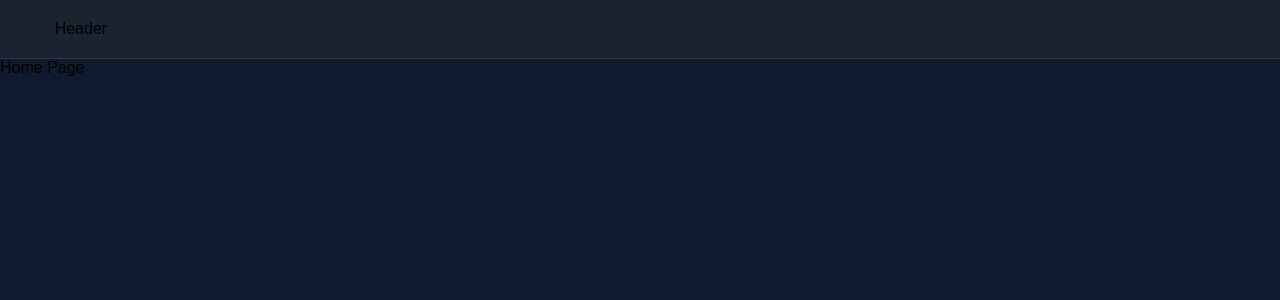
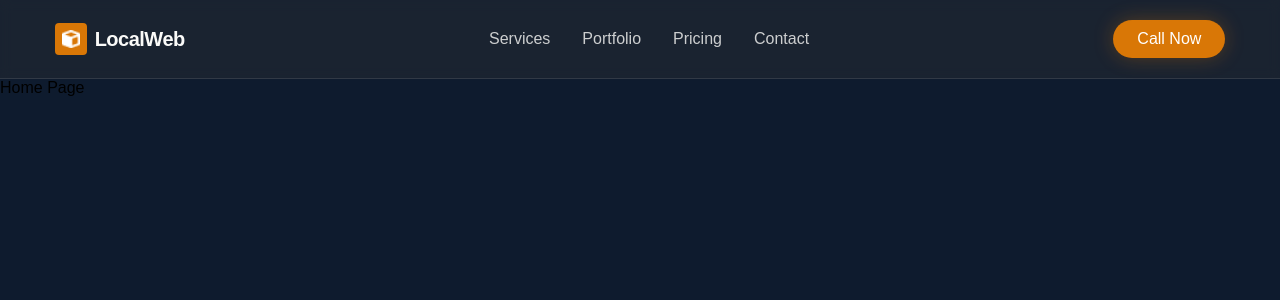
Before and after one commit to devxjake/web-agency, a Next.js app: page / in a window 1280 px wide. Shown: the top 300 px of the page. Built offline with nearby package versions, Linux system fonts and the light colour scheme.

Commit message:
Header Component

```diff
--- a/components/Header.jsx
+++ b/components/Header.jsx
@@ -1,3 +1,111 @@
+"use client";
+
+import { useState, useEffect } from "react";
+
+import Image from "next/image";
+import Link from "next/link";
+import Button from "./shared/Button";
+
 export default function Header() {
-  return <header>Header</header>;
+  const [menuOpen, setMenuOpen] = useState(false);
+  const [width, setWidth] = useState(
+    typeof window !== "undefined" ? window.innerWidth : 0,
+  );
+
+  const handleOpenMenu = () => {
+    setMenuOpen((prev) => !prev);
+  };
+
+  useEffect(() => {
+    const handleResize = () => setWidth(window.innerWidth);
+    window.addEventListener("resize", handleResize);
+
+    return () => window.removeEventListener("resize", handleResize);
+  }, []);
+
+  useEffect(() => {
+    if (width >= 768) {
+      setMenuOpen(false);
+    }
+  }, [width]);
+
+  return (
+    <header>
+      {/* LOGO */}
+      <div className="logo">
+        <div className="logo-icon__container">
+          <Image
+            src="/assets/icons/logo.png"
+            width={14}
+            height={14}
+            alt="logo"
+            className="logo-icon"
+          />
+        </div>
+        <h1>LocalWeb</h1>
+      </div>
+
+      {/* DESKTOP NAV */}
+      <nav className="desktop-nav">
+        <ul className="desktop-nav__links">
+          <li>
+            <Link href="/" className="nav-link">
+              Services
+            </Link>
+          </li>
+          <li>
+            <Link href="/" className="nav-link">
+              Portfolio
+            </Link>
+          </li>
+          <li>
+            <Link href="/" className="nav-link">
+              Pricing
+            </Link>
+          </li>
+          <li>
+            <Link href="/" className="nav-link">
+              Contact
+            </Link>
+          </li>
+        </ul>
+      </nav>
+
+      {/* OPEN MOBILE MENU BTN */}
+      <Button className="nav-btn__mobile" handleClick={handleOpenMenu}></Button>
+
+      {/* MOBILE NAV */}
+      {menuOpen && (
+        <nav className="mobile-nav">
+          <ul className="mobile-nav__links">
+            <li>
+              <Link href="/" className="nav-link">
+                Services
+              </Link>
+            </li>
+            <li>
+              <Link href="/" className="nav-link">
+                Portfolio
+              </Link>
+            </li>
+            <li>
+              <Link href="/" className="nav-link">
+                Pricing
+              </Link>
+            </li>
+            <li>
+              <Link href="/" className="nav-link">
+                Contact
+              </Link>
+            </li>
+          </ul>
+
+          <Button className={`btn-primary mobile-nav-btn`}>Call Now</Button>
+        </nav>
+      )}
+
+      {/* CTA BTN - DESKTOP */}
+      <Button className={`btn-primary nav-btn`}>Call Now</Button>
+    </header>
+  );
 }
```
